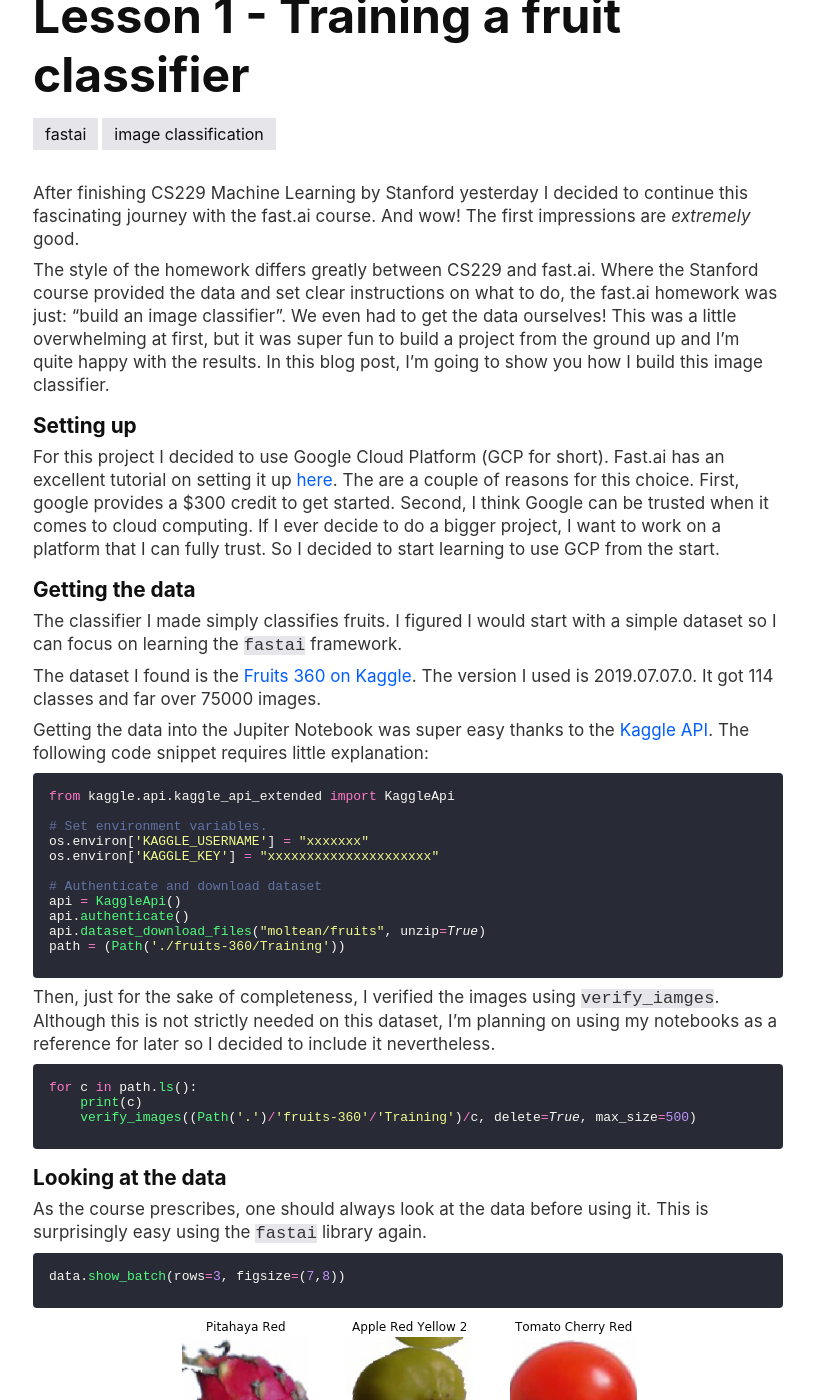
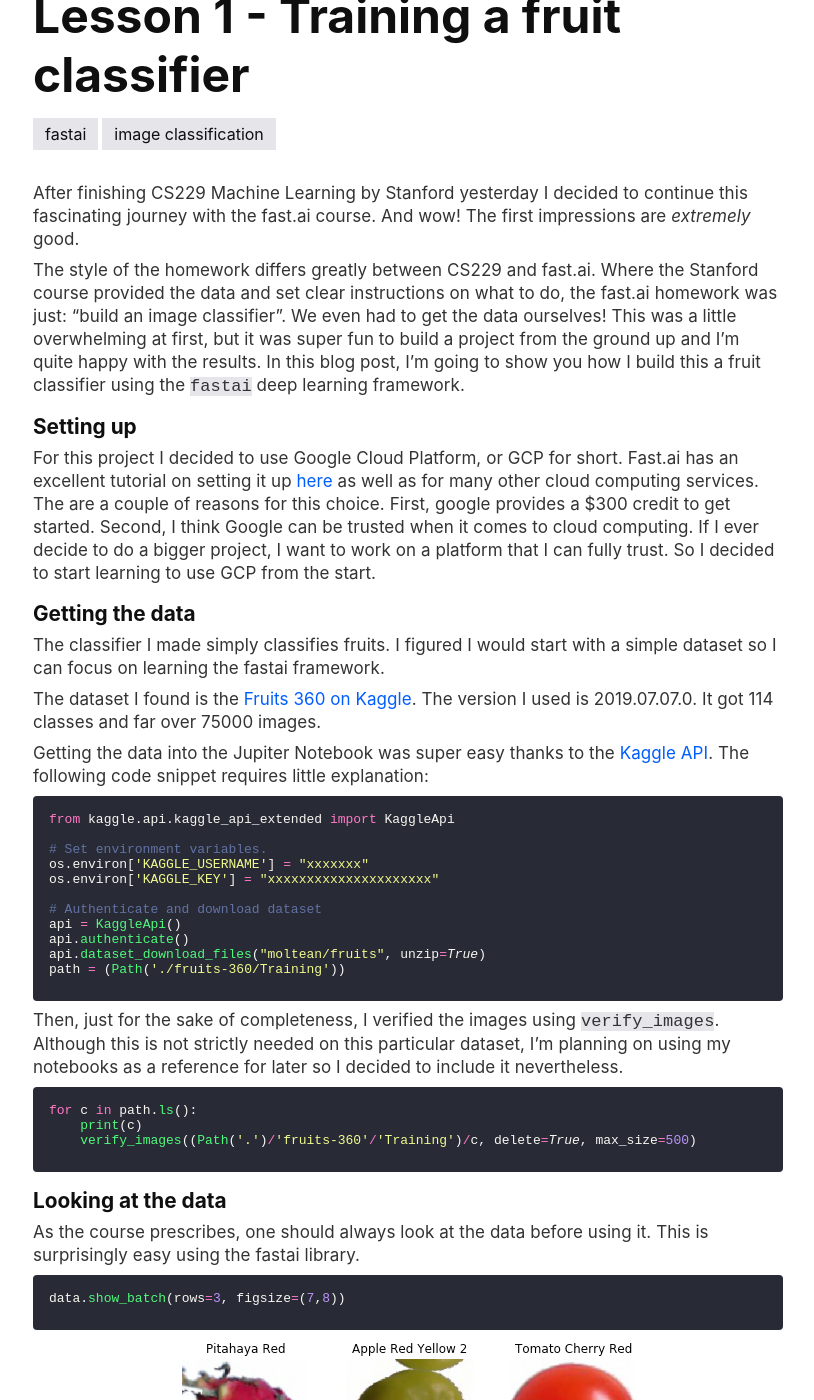
Before and after one commit to rickwierenga/rickwierenga.github.io, a Jekyll site: the page built from _posts/2019-08-01-FastAI2019-1.md, in a window 1280 px wide and 1400 px high, scrolled down 260 px. Shown: the whole window, without its empty margins (232-1046 px from the left). Built offline with Jekyll 4.4.1, drawn with Linux system fonts in a browser that asks for light colours; nearby versions of some CDN libraries; formulas are drawn with MathJax 3; some of the changed text lies outside the part shown.

Commit message:
fix typos

````diff
--- a/_posts/2019-08-01-FastAI2019-1.md
+++ b/_posts/2019-08-01-FastAI2019-1.md
@@ -9,17 +9,17 @@
 
 After finishing CS229 Machine Learning by Stanford yesterday I decided to continue this fascinating journey with the fast.ai course. And wow! The first impressions are _extremely_ good.
 
-The style of the homework differs greatly between CS229 and fast.ai. Where the Stanford course provided the data and set clear instructions on what to do, the fast.ai homework was just: "build an image classifier". We even had to get the data ourselves! This was a little overwhelming at first, but it was super fun to build a project from the ground up and I’m quite happy with the results. In this blog post, I’m going to show you how I build this image classifier.
+The style of the homework differs greatly between CS229 and fast.ai. Where the Stanford course provided the data and set clear instructions on what to do, the fast.ai homework was just: "build an image classifier". We even had to get the data ourselves! This was a little overwhelming at first, but it was super fun to build a project from the ground up and I’m quite happy with the results. In this blog post, I’m going to show you how I build this a fruit classifier using the `fastai` deep learning framework.
 
 ## Setting up
-For this project I decided to use Google Cloud Platform (GCP for short). Fast.ai has an excellent tutorial on setting it up [here](https://course.fast.ai/start_gcp.html).  The are a couple of reasons for this choice. First, google provides a $300 credit to get started. Second, I think Google can be trusted when it comes to cloud computing. If I ever decide to do a bigger project, I want to work on a platform that I can fully trust. So I decided to start learning to use GCP from the start.
+For this project I decided to use Google Cloud Platform, or GCP for short. Fast.ai has an excellent tutorial on setting it up [here](https://course.fast.ai/start_gcp.html) as well as for many other cloud computing services. The are a couple of reasons for this choice. First, google provides a $300 credit to get started. Second, I think Google can be trusted when it comes to cloud computing. If I ever decide to do a bigger project, I want to work on a platform that I can fully trust. So I decided to start learning to use GCP from the start.
 
 ## Getting the data
-The classifier I made simply classifies fruits. I figured I would start with a simple dataset so I can focus on learning the `fastai` framework.
+The classifier I made simply classifies fruits. I figured I would start with a simple dataset so I can focus on learning the fastai framework.
 
 The dataset I found is the [Fruits 360 on Kaggle](https://www.kaggle.com/moltean/fruits). The version I used is 2019.07.07.0. It got 114 classes and far over 75000 images.
 
-Getting the data into the Jupiter Notebook was super easy thanks to the [Kaggle API](https://pypi.org/project/kaggle/).  The following code snippet requires little explanation:
+Getting the data into the Jupiter Notebook was super easy thanks to the [Kaggle API](https://pypi.org/project/kaggle/). The following code snippet requires little explanation:
 
 ```python
 from kaggle.api.kaggle_api_extended import KaggleApi
@@ -35,7 +35,7 @@
 path = (Path('./fruits-360/Training'))
 ```
 
-Then, just for the sake of completeness, I verified the images using `verify_iamges`. Although this is not strictly needed on this dataset, I’m planning on using my notebooks as a reference for later so I decided to include it nevertheless.
+Then, just for the sake of completeness, I verified the images using `verify_images`. Although this is not strictly needed on this particular dataset, I’m planning on using my notebooks as a reference for later so I decided to include it nevertheless.
 ```python
 for c in path.ls():
     print(c)
@@ -43,7 +43,7 @@
 ```
 
 ## Looking at the data
-As the course prescribes, one should always look at the data before using it. This is surprisingly easy using the `fastai` library again.
+As the course prescribes, one should always look at the data before using it. This is surprisingly easy using the fastai library.
 ```python
 data.show_batch(rows=3, figsize=(7,8))
 ```
@@ -51,9 +51,9 @@
 ![](/assets/images/fastai1-1.png)
 
 ## Training
-Training was by the far the most astonishing part. After just 1 epoch, the validation accuracy was already at $$0.02$$ and it decreased by an entire order of magnitude for the next 3 epochs for a final validation loss of just $$0.000063$$ and an error of $$0.000000$$ in under 20 minutes of work!
+Training was by the far the most astonishing part. After just 1 _epoch_ (looking at all the images once), the validation accuracy was already at $$0.02$$ and it decreased by an order of magnitude for the next 3 epochs for a final validation loss of just $$0.000063$$ and an error of $$0.000000$$ in under 20 minutes of work!
 
-I used the resnet34 model for this project, as does the course.
+I used the resnet34 model for this project, as does the course. Also, I found that using more than 4 epochs didn't yield significantly better results.
 ```python
 learn = cnn_learner(data, models.resnet34, metrics=error_rate)
 learn.fit_one_cycle(4)
@@ -103,4 +103,4 @@
 ![](/assets/images/fastai1-5.png)
 
 ## Conclusion
-As you’ve seen in this tutorial, it’s quite easy to train a near perfect model in under an hour writing just a few lines of code using `fastai`. I was amazed by the results and look forward to the following lesson!
+As you’ve seen in this tutorial, it’s quite easy to train a near perfect model in under an hour writing just a few lines of code using `fastai`. As alwasys, the code is [on my GitHub](https://github.com/rickwierenga/FruitClassifier/tree/master). I was amazed by the results and look forward to the following lesson!
````
